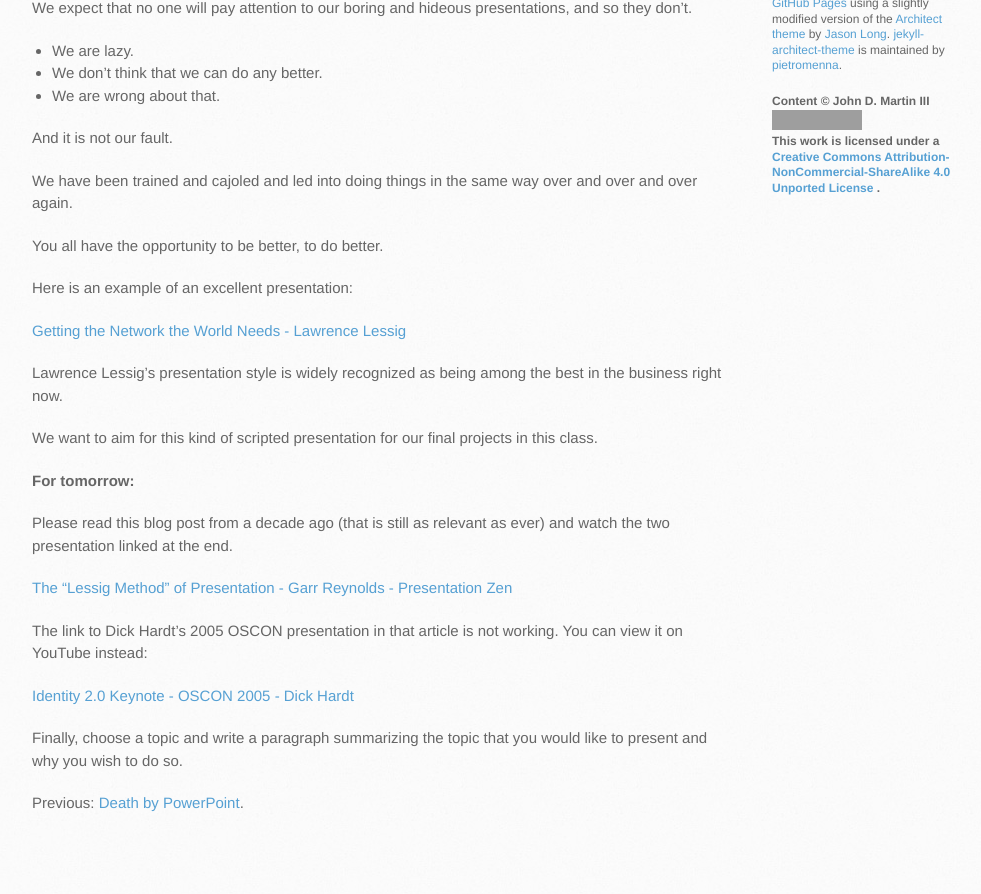
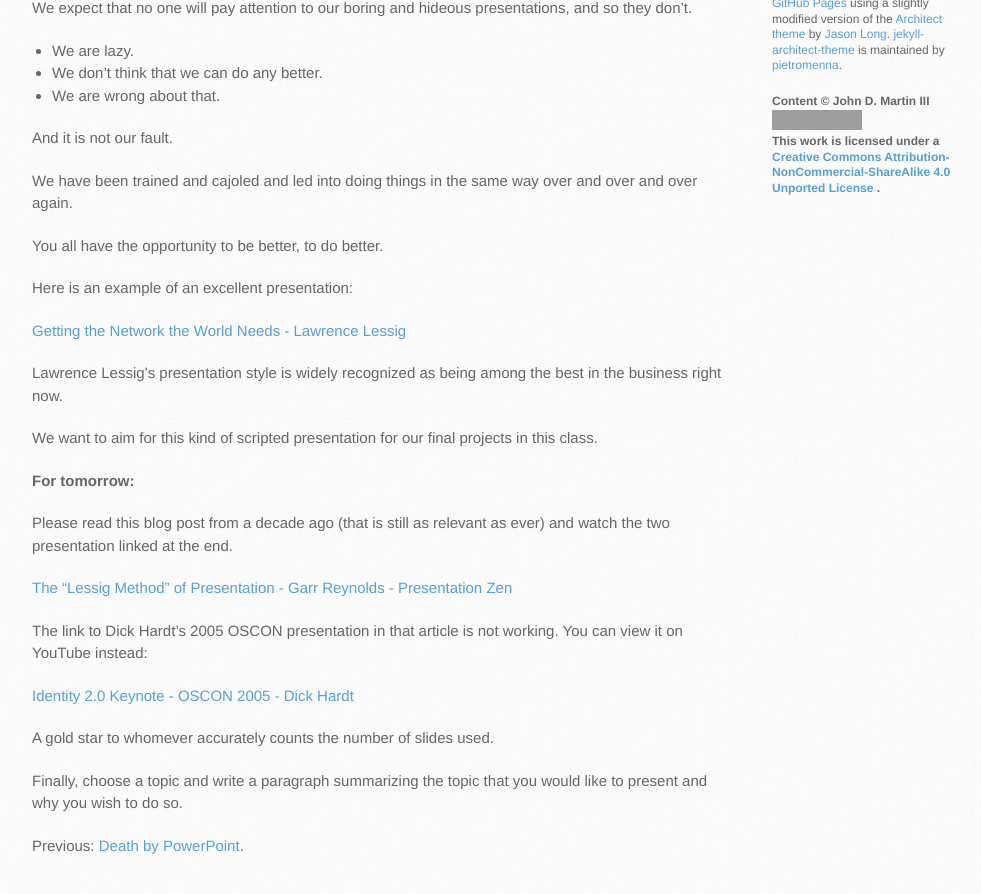
Before and after one commit to tylerpcarter/inls161, a Jekyll site: the page built from schedule/tufte.md, in a window 1280 px wide and 900 px high, scrolled down 739 px. Shown: the top 894 px of the window, without its empty margins (138-1119 px from the left). Built offline with Jekyll 4.4.1, drawn with Linux system fonts in a browser that asks for light colours; Markdown is read by kramdown in place of the engine named in the settings; before the commit the page ends 1596 px from its top, so only the background shows below that; grey boxes are pictures that could not be loaded.

Commit message:
update lecture notes

```diff
--- a/schedule/tufte.md
+++ b/schedule/tufte.md
@@ -55,6 +55,10 @@ The link to Dick Hardt's 2005 OSCON presentation in that article is not working.
 
 [Identity 2.0 Keynote - OSCON 2005 - Dick Hardt](https://www.youtube.com/watch?v=RrpajcAgR1E)
 
+A gold star to whomever accurately counts the number of slides used.
+
+
+
 Finally, choose a topic and write a paragraph summarizing the topic that you would like to present and why you wish to do so.
 
 Previous: [Death by PowerPoint]({{ base.url }}/schedule/death-by-powerpoint/).
```
